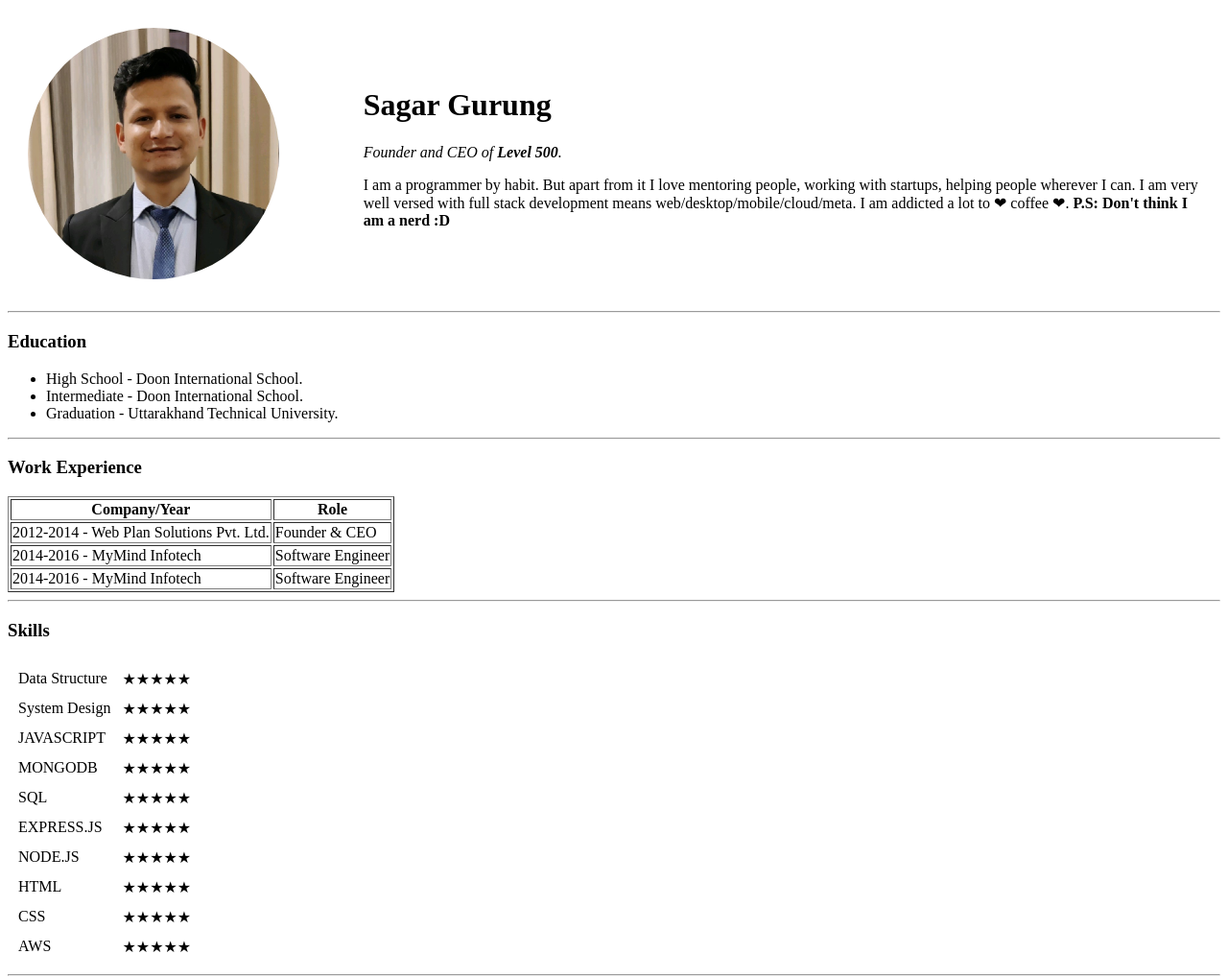
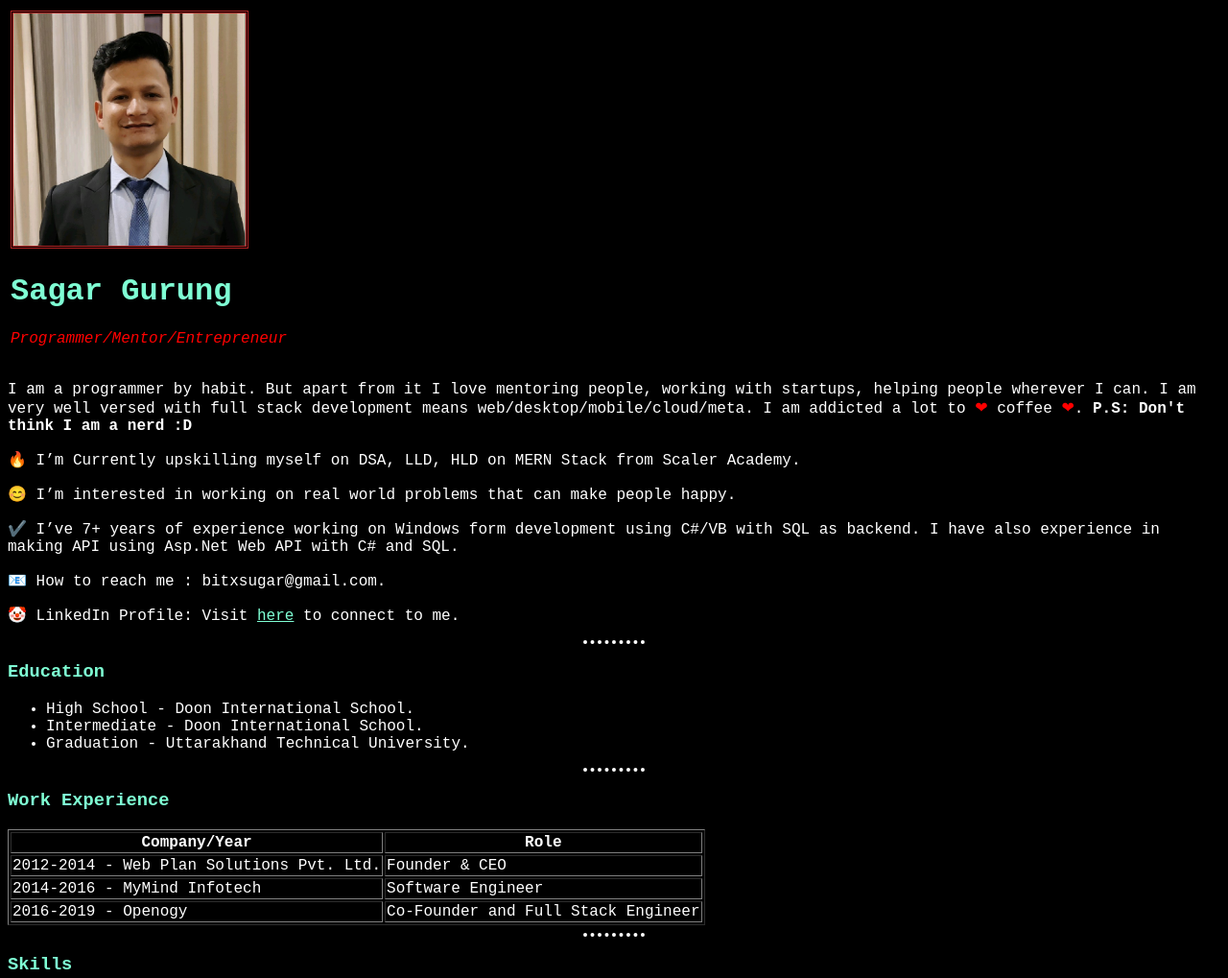
Before and after one commit to Calyfs0/cv, a plain HTML site: page index.html in a window 1280 px wide. Shown: the top 1019 px of the page at 96% size. Drawn offline with Linux system fonts and the light colour scheme.

Commit message:
Added some css

```diff
--- /dev/null
+++ b/css/style.css
@@ -0,0 +1,63 @@
+body {
+  background-color: black;
+  font-family: "Courier New", Courier, monospace;
+  color: white;
+}
+th:hover {
+  color: greenyellow;
+}
+tr:hover {
+  color: greenyellow;
+}
+p:hover {
+  color: greenyellow;
+}
+li:hover {
+  color: greenyellow;
+}
+hr {
+  background-color: black;
+  border-style: dotted none none;
+  width: 5%;
+  border-color: white;
+  border-width: 4px;
+}
+
+h1 {
+  font-family: "Courier New", Courier, monospace;
+  color: aquamarine;
+}
+h1:hover {
+  color: greenyellow;
+}
+
+h3 {
+  color: aquamarine;
+}
+h3:hover {
+  color: greenyellow;
+}
+em {
+  color: red;
+}
+em:hover {
+  color: greenyellow;
+}
+img {
+  height: 30%;
+  width: 30%;
+  border-style: double;
+  border-color: firebrick;
+}
+
+a {
+  color: aquamarine;
+}
+
+.clr {
+  color: gold;
+}
+
+.heartclr {
+  color: red;
+}
--- a/index.html
+++ b/index.html
@@ -9,36 +9,47 @@
     <meta name="author" content="Sagar Gurung" />
 
     <title>Sagar's Personal Space</title>
-    <link rel="stylesheet" href="style.css" />
+    <link rel="stylesheet" href="./css/style.css" />
   </head>
 
   <body>
-    <table cellspacing="20">
+    <table>
       <tr>
         <td>
           <img
             src="./images/ProfilePicture.jpg"
-            height="80%"
-            width="80%"
             alt="Sagar Profile Picture"
           />
-        </td>
-        <td>
           <h1>Sagar Gurung</h1>
           <p>
-            <em>Founder and CEO of <strong>Level 500</strong>.</em>
-          </p>
-          <p>
-            I am a programmer by habit. But apart from it I love mentoring
-            people, working with startups, helping people wherever I can. I am
-            very well versed with full stack development means
-            web/desktop/mobile/cloud/meta. I am addicted a lot to ❤ coffee ❤.
-            <strong>P.S: Don't think I am a nerd :D</strong>
+            <em>Programmer/Mentor/Entrepreneur</strong></em>
           </p>
         </td>
-      </tr>
+        </tr>
+
     </table>
-
+    <p>
+      I am a programmer by habit. But apart from it I love mentoring
+      people, working with startups, helping people wherever I can. I am
+      very well versed with full stack development means
+      web/desktop/mobile/cloud/meta. I am addicted a lot to <span class="heartclr">❤</span> coffee <span class="heartclr">❤</span>.
+      <strong>P.S: Don't think I am a nerd :D</strong>
+    </p>
+    <p><p>
+        🔥 I’m Currently upskilling myself on DSA, LLD, HLD on MERN Stack from Scaler Academy.
+      </p>
+        <p>
+        😊 I’m interested in working on real world problems that can make people happy.
+      </p>
+        <p>
+        ✔️ I’ve 7+ years of experience working on Windows form development using C#/VB with SQL as backend. I have also experience in making API using Asp.Net Web API with C# and SQL.
+      </p>
+        <p>
+        📧 How to reach me : bitxsugar@gmail.com.
+      </p>
+        <p>
+        🤡 LinkedIn Profile: Visit <a href="https://www.linkedin.com/in/dhatedone/">here</a> to connect to me.
+      </p>
     <hr />
     <h3>Education</h3>
     <ul>
@@ -65,8 +76,8 @@
           <td>Software Engineer</td>
         </tr>
         <tr>
-          <td>2014-2016 - MyMind Infotech</td>
-          <td>Software Engineer</td>
+          <td>2016-2019 - Openogy</td>
+          <td>Co-Founder and Full Stack Engineer</td>
         </tr>
       </tbody>
       <tfoot></tfoot>
@@ -77,45 +88,45 @@
     <table cellspacing="10">
       <tr>
         <td>Data Structure</td>
-        <td>★★★★★</td>
+        <td class="clr">★★★★★</td>
       </tr>
       <tr>
         <td>System Design</td>
-        <td>★★★★★</td>
+        <td class="clr">★★★★★</td>
       </tr>
       <tr>
         <td>JAVASCRIPT</td>
-        <td>★★★★★</td>
+        <td class="clr">★★★★★</td>
       </tr>
       <tr>
         <td>MONGODB</td>
-        <td>★★★★★</td>
+        <td class="clr">★★★★★</td>
       </tr>
 
       <tr>
         <td>SQL</td>
-        <td>★★★★★</td>
+        <td class="clr">★★★★★</td>
       </tr>
       <tr>
         <td>EXPRESS.JS</td>
-        <td>★★★★★</td>
+        <td class="clr">★★★★★</td>
       </tr>
 
       <tr>
         <td>NODE.JS</td>
-        <td>★★★★★</td>
+        <td class="clr">★★★★★</td>
       </tr>
       <tr>
         <td>HTML</td>
-        <td>★★★★★</td>
+        <td class="clr">★★★★★</td>
       </tr>
       <tr>
         <td>CSS</td>
-        <td>★★★★★</td>
+        <td class="clr">★★★★★</td>
       </tr>
       <tr>
         <td>AWS</td>
-        <td>★★★★★</td>
+        <td class="clr">★★★★★</td>
       </tr>
     </table>
     <hr />
```
Also changed, not shown: contact.html (+1 -0 lines), hobbies.html (+1 -0 lines), mageInfo.html (added, +138 -0 lines).
